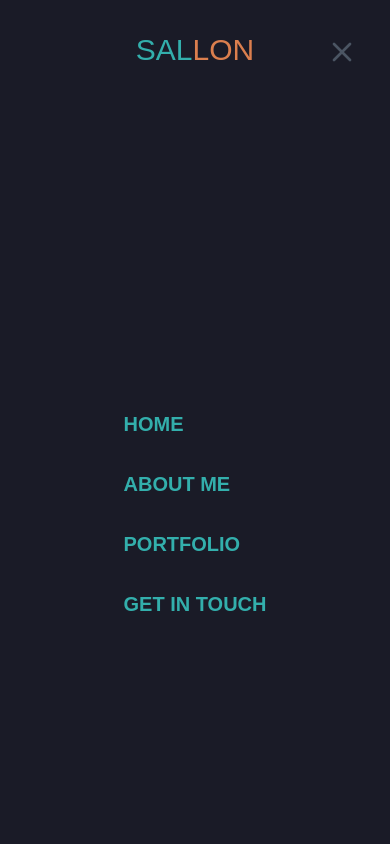
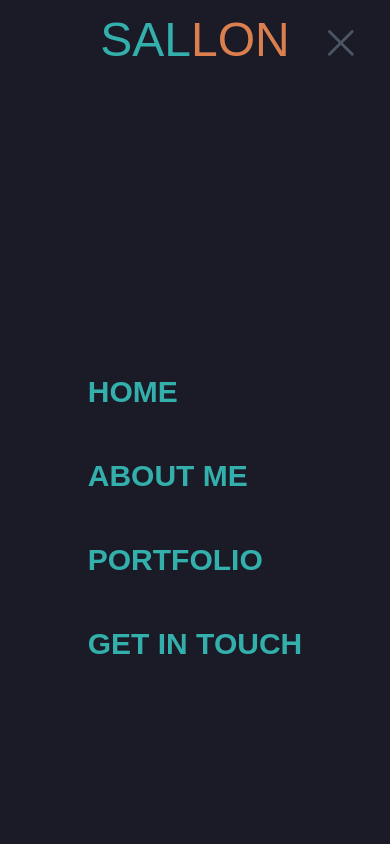
Before and after one commit to Toto-lonardo/sallon, a Next.js app: page / in a window 390 px wide. Both pictures are taken after a click on the element 342 px from the left and 47 px from the top of the page. Shown: the top 844 px of the page. Built offline with nearby package versions, Linux system fonts and the light colour scheme; a web font is replaced by a local one.

Commit message:
Fixing css Navbar

```diff
--- a/app/page.tsx
+++ b/app/page.tsx
@@ -8,7 +8,7 @@ import Tiles from "./tiles";
 export default function Root() {
   return (
     <>
-      <main className=" flex flex-col items-center justify-center bg-sfondo gap-32">
+      <main className="flex flex-col items-center justify-center bg-sfondo gap-32">
         <Header />
         <Tiles>
           <Home />
--- a/components/Header.tsx
+++ b/components/Header.tsx
@@ -5,8 +5,8 @@ import Logo from "./Logo";
 const Header = () => {
   return (
     <>
-      <div className="fixed left-0 right-0 top-0 mx-auto w-full bg-sfondo  cursor-pointer flex flex-col items-center  md:flex-row justify-between md:items-start p-8 gap-4 ">
-        <Logo classNameContainer="text-3xl uppercase" />
+      <div className="fixed left-0 right-0 top-0 w-full bg-sfondo cursor-pointer flex flex-col items-center  md:justify-around  md:flex-row  md:items-center md:p-6 gap-4 md:gap-4">
+        <Logo classNameContainer="text-5xl md:text-4xl uppercase py-4" />
         <Navbar />
       </div>
     </>
--- a/components/Navbar.tsx
+++ b/components/Navbar.tsx
@@ -4,8 +4,8 @@ import Link from "next/link";
 import { useEffect, useState } from "react";
 
 export default function Navbar() {
-  const [isNavOpen, setIsNavOpen] = useState(false);
-  const [isMobile, setIsMobile] = useState(false);
+  const [isNavbarOpen, setIsNavOpen] = useState(false);
+  const [isMobile, setIsMobile] = useState(true);
   useEffect(() => {
     const handleResize = () => {
       setIsMobile(window.innerWidth < 769);
@@ -19,17 +19,17 @@ export default function Navbar() {
   }, []);
 
   return (
-    <nav aria-label="Main Navigation" className="text-verde  m-2">
+    <nav aria-label="Main Navigation" className="text-verde">
       <div
         className={
           !isMobile
-            ? "flex flex-col min-h-lvh md:min-h-min items-center justify-around z-30 md:z-0"
-            : isNavOpen
-            ? "flex flex-col min-h-lvh md:min-h-min items-center justify-around z-30 md:z-0"
+            ? "flex flex-col min-h-dvh md:min-h-min items-center md:justify-around z-50 md:z-0 justify-center"
+            : isNavbarOpen
+            ? "flex flex-col min-h-dvh md:min-h-min items-center md:justify-around z-50 md:z-0 justify-center"
             : "hidden"
         }
       >
-        <ul className=" font-bold uppercase  text-xl flex flex-col justify-center md:gap-4 gap-8 bg-sfondo md:flex-row  ">
+        <ul className=" font-bold uppercase text-3xl md:text-xl flex flex-col justify-center md:gap-12  gap-12 bg-sfondo md:flex-row ">
           <li className="transition-all hover:scale-110 hover:text-arancione ">
             <Link href="/">Home</Link>
           </li>
@@ -56,28 +56,28 @@ export default function Navbar() {
           </li>
         </ul>
       </div>
-      {isNavOpen && (
+      {isNavbarOpen && (
         <div
           onClick={() => setIsNavOpen((prev) => !prev)}
-          className="absolute top-1 right-0 px-8 py-8 md:hidden"
+          className="absolute top-1 right-0 px-8 py-4 md:hidden"
         >
           <svg
-            className="h-8 w-8 text-gray-600"
-            viewBox="0 0 24 24"
+            className="h-10 w-10 text-gray-600"
+            viewBox="0 0 28 28"
             fill="none"
             stroke="currentColor"
             strokeWidth="2"
             strokeLinecap="round"
             strokeLinejoin="round"
           >
-            <line x1="18" y1="6" x2="6" y2="18" />
-            <line x1="6" y1="6" x2="18" y2="18" />
+            <line x1="24" y1="8" x2="8" y2="24" />
+            <line x1="8" y1="8" x2="24" y2="24" />
           </svg>
         </div>
       )}
-      {!isNavOpen && (
+      {!isNavbarOpen && (
         <div
-          className="absolute top-1 right-0 px-8 py-8 space-y-2 md:hidden"
+          className="absolute top-1 right-0 px-8 py-7 space-y-2 md:hidden"
           onClick={() => setIsNavOpen((prev) => !prev)}
         >
           <span className="block h-0.5 w-8 animate-pulse bg-gray-600"></span>
```
